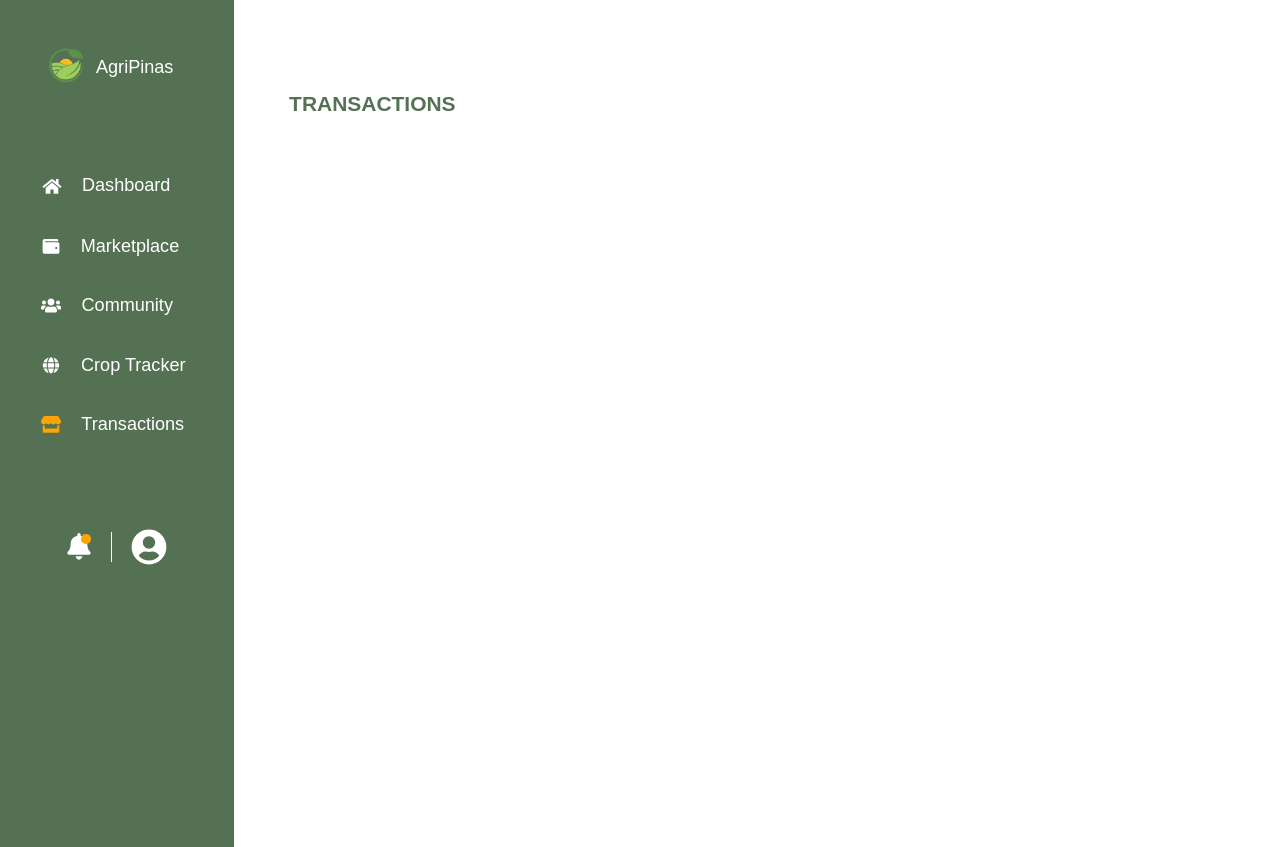
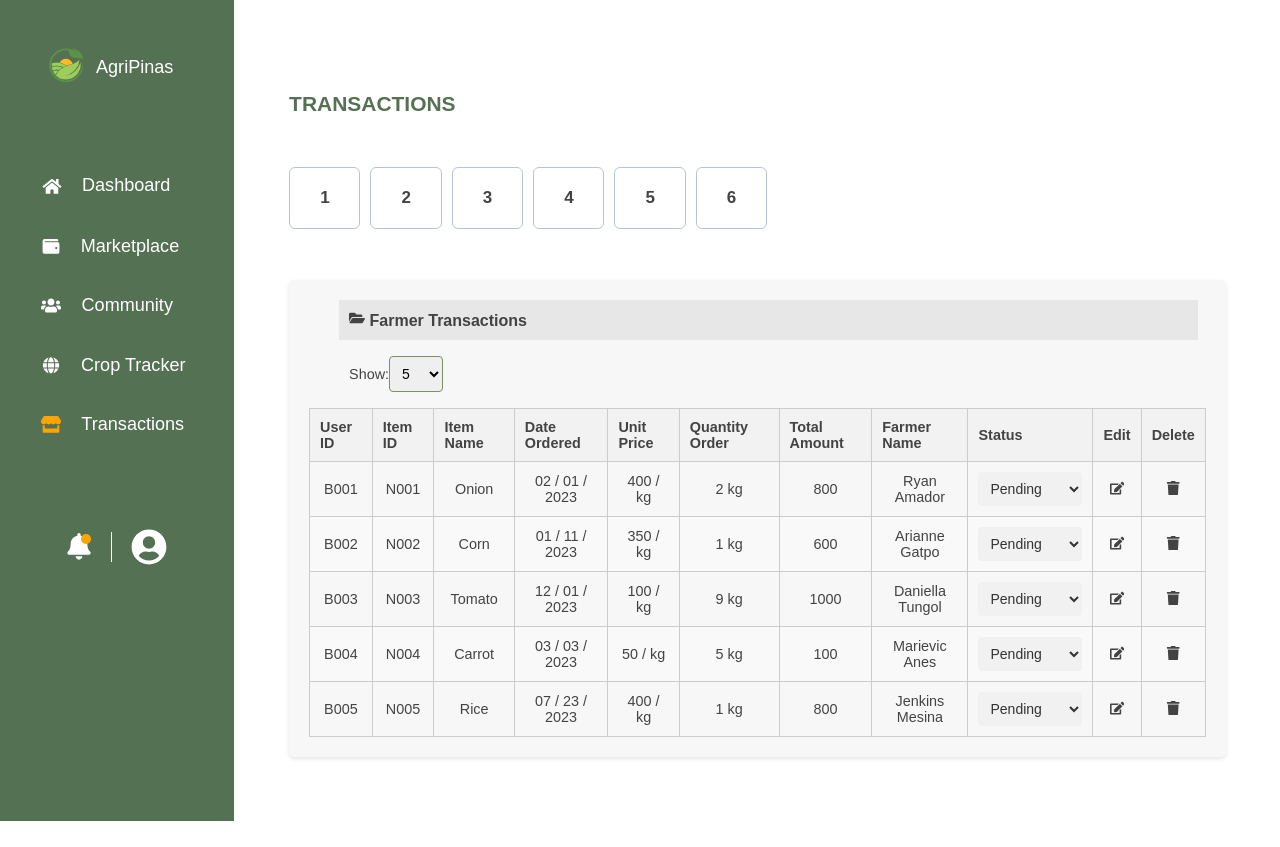
Before and after one commit to d3rd120/agri-pinas2, a React (Create React App) app: page /farmertransactions in a window 1280 px wide. After the commit the page ends 821 px from the top, so only its background shows below. Built offline with nearby package versions, Linux system fonts and the light colour scheme.

Commit message:
farmer page done

```diff
--- a/src/components/farmerPageNavigation.jsx
+++ b/src/components/farmerPageNavigation.jsx
@@ -1,7 +1,7 @@
 import React from 'react';
 import { FaUsers, FaGlobe, FaHome, FaWallet, FaStore } from 'react-icons/fa';
 import { FaUserCircle, FaBell } from 'react-icons/fa';
-import {NavLink, Link} from 'react-router-dom';
+import {NavLink} from 'react-router-dom';
 import '../css/Components/farmerPageNavigation.css';
 
 import Logo from '../img/agriPinasLogo.png';
--- a/src/components/farmerTransactionsComponent.jsx
+++ b/src/components/farmerTransactionsComponent.jsx
@@ -1,21 +1,188 @@
 import "../css/Components/farmerTransactionsComponent.css";
 import FarmerNavigation from '../components/farmerPageNavigation';
+import { FaFolderOpen, FaEdit, FaTrash } from 'react-icons/fa';
 
 const FarmerTransactions = () => {
   return (
-    <div className="farmertransactions">
-        <FarmerNavigation />
-      <div className="main-panel">
-        <div className="top-section">
-          <div className="welcome-to-dashboard">
-            <b className="transactions1">
-              <p className="blank-line">&nbsp;</p>
-              <p className="blank-line">&nbsp;</p>
-              <p className="blank-line">Transactions</p>
+    <div className="farmerTransactionsComponent">
+      <FarmerNavigation />
+      <div className="farmerTransactionsComponentMainPanel">
+        <div className="farmerTransactionsComponentTopSection">
+          <div className="farmerTransactionsComponentMainText">
+            <b className="farmerTransactionsComponentMainTextContainer">
+              <p className="farmerTransactionsComponentBlankLine">&nbsp;</p>
+              <p className="farmerTransactionsComponentBlankLine">&nbsp;</p>
+              <p className="farmerTransactionsComponentBlankLine">Transactions</p>
             </b>
           </div>
         </div>
-        <div className="middle-section" />
+
+
+        <div className="farmerTransactionsComponentCategories">
+              <div className="farmerTransactionsComponentPaginationContainer">
+                <div className="farmerTransactionsComponentPaginationNumber">1</div>
+              </div>
+              <div className="farmerTransactionsComponentPaginationContainer">
+                <div className="farmerTransactionsComponentPaginationNumber">2</div>
+              </div>
+              <div className="farmerTransactionsComponentPaginationContainer">
+                <div className="farmerTransactionsComponentPaginationNumber">3</div>
+              </div>
+              <div className="farmerTransactionsComponentPaginationContainer">
+                <div className="farmerTransactionsComponentPaginationNumber">4</div>
+              </div>
+              <div className="farmerTransactionsComponentPaginationContainer">
+                <div className="farmerTransactionsComponentPaginationNumber">5</div>
+              </div>
+              <div className="farmerTransactionsComponentPaginationContainer">
+                <div className="farmerTransactionsComponentPaginationNumber">6</div>
+              </div>
+            </div>
+
+
+        <div className="farmerTransactionsComponentMiddleSection">
+        <div className="farmerTransactionsPageLayout1">
+            <div className="farmerTransactionsPageLayout2">
+        <div className="farmerTransactionsCard">
+            <div className="farmerTransactionsSubTitle"><FaFolderOpen /> Farmer Transactions
+            </div>
+            <br></br>
+           <div className = "farmerTransactionsShow">Show:
+           <select className="farmerTransactionsRowSelect" onchange="updateRows(this.value)">
+                   <option value="5">5</option>
+                   <option value="10">10</option>
+                   <option value="15">15</option>
+                   <option value="20">20</option>
+            </select>
+            </div>
+            <br></br>
+
+        <table className="farmerTransactionsTable">
+          <thead>
+            <tr>
+              <th>User ID</th>
+              <th>Item ID</th>
+              <th>Item Name</th>
+              <th>Date Ordered</th>
+              <th>Unit Price</th>
+              <th>Quantity Order</th>
+              <th>Total Amount</th>
+              <th>Farmer Name</th>
+              <th>Status</th>
+              <th>Edit</th>
+              <th>Delete</th>
+            </tr>
+          </thead>
+          <tbody>
+          <tr className = "farmerTransactionsTr">
+                 <td>B001</td>
+                 <td>N001</td>
+                 <td>Onion</td>
+                 <td>02 / 01 / 2023</td>
+                 <td>400 / kg</td>
+                 <td>2 kg</td>
+                 <td>800</td>
+                 <td>Ryan Amador</td>
+                 <td>
+                     <select class="farmerTransactionsDropdown">
+                       <option value="option1">Pending</option>
+                       <option value="option2">Cancelled</option>
+                       <option value="option3">Completed</option>
+                     </select>
+                 </td>
+                 <td><FaEdit/> </td>
+              <td><FaTrash/></td>
+           </tr>
+
+           <tr className = "farmerTransactionsTr">
+                 <td>B002</td>
+                 <td>N002</td>
+                 <td>Corn</td>
+                 <td>01 / 11 / 2023</td>
+                 <td>350 / kg</td>
+                 <td>1 kg</td>
+                 <td>600</td>
+                 <td>Arianne Gatpo</td>
+                 <td>
+                     <select class="farmerTransactionsDropdown">
+                       <option value="option1">Pending</option>
+                       <option value="option2">Cancelled</option>
+                       <option value="option3">Completed</option>
+                     </select>
+                 </td>
+                 <td><FaEdit/> </td>
+              <td><FaTrash/></td>
+           </tr>
+
+           <tr className = "farmerTransactionsTr">
+                 <td>B003</td>
+                 <td>N003</td>
+                 <td>Tomato</td>
+                 <td>12 / 01 / 2023</td>
+                 <td>100 / kg</td>
+                 <td>9 kg</td>
+                 <td>1000</td>
+                 <td>Daniella Tungol</td>
+                 <td>
+                     <select class="farmerTransactionsDropdown">
+                       <option value="option1">Pending</option>
+                       <option value="option2">Cancelled</option>
+                       <option value="option3">Completed</option>
+                     </select>
+                 </td>
+                 <td><FaEdit/> </td>
+              <td><FaTrash/></td>
+           </tr>
+
+
+           <tr className = "farmerTransactionsTr">
+                 <td>B004</td>
+                 <td>N004</td>
+                 <td>Carrot</td>
+                 <td>03 / 03 / 2023</td>
+                 <td>50 / kg</td>
+                 <td>5 kg</td>
+                 <td>100</td>
+                 <td>Marievic Anes</td>
+                 <td>
+                     <select class="farmerTransactionsDropdown">
+                       <option value="option1">Pending</option>
+                       <option value="option2">Cancelled</option>
+                       <option value="option3">Completed</option>
+                     </select>
+                 </td>
+                 <td><FaEdit/> </td>
+              <td><FaTrash/></td>
+           </tr>
+
+
+           <tr className = "farmerTransactionsTr">
+                 <td>B005</td>
+                 <td>N005</td>
+                 <td>Rice</td>
+                 <td>07 / 23 / 2023</td>
+                 <td>400 / kg</td>
+                 <td>1 kg</td>
+                 <td>800</td>
+                 <td>Jenkins Mesina</td>
+                 <td>
+                     <select class="farmerTransactionsDropdown">
+                       <option value="option1">Pending</option>
+                       <option value="option2">Cancelled</option>
+                       <option value="option3">Completed</option>
+                     </select>
+                 </td>
+                 <td><FaEdit/> </td>
+              <td><FaTrash/></td>
+           </tr>
+
+          </tbody>
+        </table>
+        </div>
+        </div>
+      </div>
+
+          </div>
       </div>
     </div>
   );
--- a/src/css/Components/farmerCropTrackerComponent.css
+++ b/src/css/Components/farmerCropTrackerComponent.css
@@ -19,7 +19,7 @@
     margin-bottom: 10px;
     color: #557153;
     margin-right: 990px;
-  margin-left: 0;
+    margin-left: 0;
   }
 
   .farmerCropTrackerPageLayout1 {
@@ -212,9 +212,6 @@
     font-weight: 600;
   }
 
-  .farmerCropTrackerIcons {
-    cursor: pointer;
-  }
 
 
   .farmerCropTrackerComponent {
--- a/src/css/Components/farmerTransactionsComponent.css
+++ b/src/css/Components/farmerTransactionsComponent.css
@@ -237,48 +237,50 @@
     justify-content: flex-start;
     gap: 5.81rem;
   }
-  .blank-line {
+  .farmerTransactionsComponentBlankLine {
     margin: 0;
+    font-size: 1.31rem;
+    color: #557153;
   }
-  .transactions1 {
+  .farmerTransactionsComponentMainTextContainer {
     align-self: stretch;
     position: relative;
     text-transform: uppercase;
   }
-  .welcome-to-dashboard {
+  .farmerTransactionsComponentMainText {
     flex: 1;
     display: flex;
     flex-direction: column;
     align-items: flex-start;
     justify-content: center;
   }
-  .top-section {
+  .farmerTransactionsComponentTopSection {
     display: flex;
     flex-direction: row;
     align-items: flex-start;
     justify-content: flex-start;
     gap: 1.88rem;
   }
-  .middle-section,
-  .top-section {
+  .farmerTransactionsComponentMiddleSection,
+  .farmerTransactionsComponentTopSection {
     align-self: stretch;
   }
-  .farmertransactions,
-  .main-panel {
+  .farmerTransactionsComponent,
+  .farmerTransactionsComponentMainPanel {
     display: flex;
     align-items: flex-start;
     justify-content: flex-start;
   }
-  .main-panel {
+  .farmerTransactionsComponentMainPanel {
     align-self: stretch;
     flex: 1;
     flex-direction: column;
     padding: 2.75rem 3.38rem;
     gap: 3.19rem;
-    font-size: 1.31rem;
-    color: #557153;
+    font-size: 0.9rem;
+    color: #434343;
   }
-  .farmertransactions {
+  .farmerTransactionsComponent {
     position: relative;
     background-color: #fff;
     width: 100%;
@@ -288,30 +290,161 @@
     text-align: left;
     font-size: 1.13rem;
     color: #fff;
+    height: 100%;
+    min-height: 100vh;
     font-family: Arial, Helvetica, sans-serif;
   }
+
+  .farmerTransactionsSubTitle {
+    background-color: #e7e7e7;
+    padding: 10px;
+    margin-right: 8px;
+    margin-left: 30px;
+    text-align: start;
+    font-size: 1rem;
+
+    font-weight: 600;
+  }
+
+  .farmerTransactionsCard {
+    background-color: #f7f7f7;
+    border-radius: 5px;
+    box-shadow: 0 2px 4px rgba(0, 0, 0, 0.1);
+    padding: 20px;
+    width: 100%;
+    height: 500px;
+    height: fit-content;
+    align-items: center;
+    justify-content: center;
+  }
+
+  .farmerTransactionsTable {
+      width: 100%;
+      border-collapse: collapse;
+    }
+
+    .farmerTransactionsTable th, .farmerTransactionsTable td {
+      padding: 10px;
+      border: 1px solid #ccc;
+    }
+
+    .farmerTransactionsTable th {
+      background-color: #f2f2f2;
+      font-weight: bold;
+    }
+
+    .farmerTransactionsTable tbody tr:nth-child(even) {
+      background-color: #f9f9f9;
+    }
+
+    .farmerTransactionsTable tbody tr:hover {
+    }
+
+    .farmerTransactionsDropdown {
+      padding: 8px;
+      border: none;
+      border-radius: 4px;
+      background-color: #f1f1f1;
+      color: #333;
+      font-size: 14px;
+      cursor: pointer;
+    }
+
+    .farmerTransactionsDropdown:hover {
+      background-color: #ddd;
+    }
+
+    .farmerTransactionsDropdown:focus {
+      outline: none;
+      background-color: #e5e5e5;
+    }
+
+
+    .farmerTransactionsRowSelect {
+      padding: 8px;
+      border: 1px solid #7D8F69;
+      border-radius: 4px;
+      font-size: 14px;
+    }
+
+    .farmerTransactionsRowSelect:focus {
+      outline: none;
+      border-color: #557153;
+    }
+    .farmerTransactionsShow {
+      text-align:justify;
+      font-weight:500;
+      font-family:'Franklin Gothic Medium', 'Arial Narrow', Arial, sans-serif;
+      margin-right: 8px;
+      margin-left: 40px;
+      text-align: start;
+    }
+
+    .farmerTransactionsTr {
+      text-align: center;
+    }
+
+    .farmerTransactionsComponentCategories {
+    flex-direction: row;
+    padding: 0 0.75rem 0 0;
+    align-items: center;
+    gap: 0.63rem;
+    font-size: 1.06rem;
+    align-self: stretch;
+    display: flex;
+    justify-content: flex-start;
+  }
+
+  .farmerTransactionsComponentPaginationContainer {
+     border-radius: 6px;
+    border: 1px solid #bac2d6;
+    display: flex;
+    flex-direction: column;
+    padding: 0.88rem 1.88rem;
+    align-items: center;
+    justify-content: center;
+    background-color: #fff;
+    transition: 0.5s;
+    cursor: pointer;
+  }
+
+  .farmerTransactionsComponentPaginationContainer:hover {
+    background-color: #E5FCE7;
+  }
+
+  .farmerTransactionsComponentPaginationNumber {
+    position: relative;
+    letter-spacing: -0.02em;
+    line-height: 2rem;
+    text-transform: uppercase;
+    font-weight: 600;
+  }
+
+
+
+
   @media screen and (max-width: 1200px) {
     .side-bar {
       display: none;
     }
   }
   @media screen and (max-width: 960px) {
-    .welcome-to-dashboard {
+    .farmerTransactionsComponentMainText {
       padding-right: 0;
       box-sizing: border-box;
       flex: unset;
       align-self: stretch;
     }
-    .middle-section,
-    .top-section {
+    .farmerTransactionsComponentMiddleSection,
+    .farmerTransactionsComponentTopSection{
       flex-direction: column;
     }
   }
   @media screen and (max-width: 420px) {
-    .welcome-to-dashboard {
+    .farmerTransactionsComponentMainText {
       width: 100%;
     }
-    .main-panel {
+    .farmerTransactionsComponentMainPanel {
       padding-left: 1.25rem;
       padding-right: 1.25rem;
       box-sizing: border-box;
```
